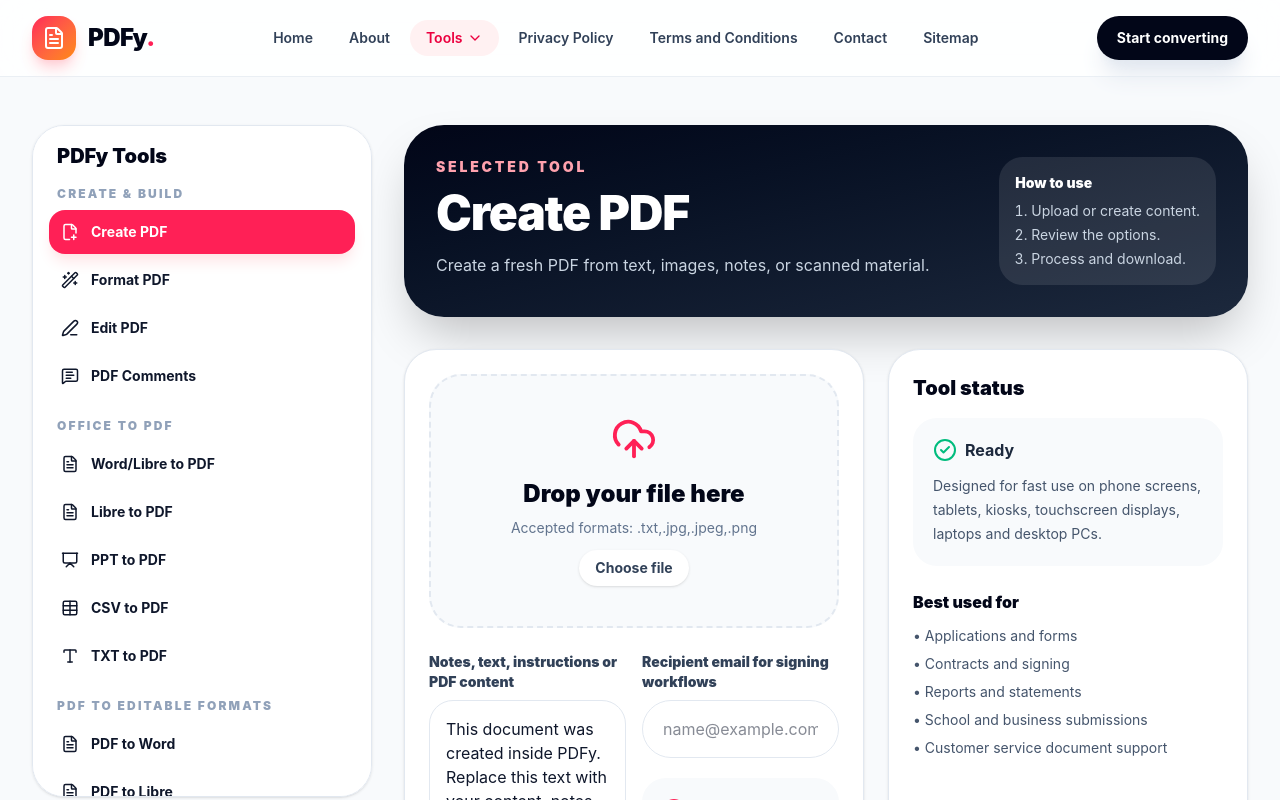
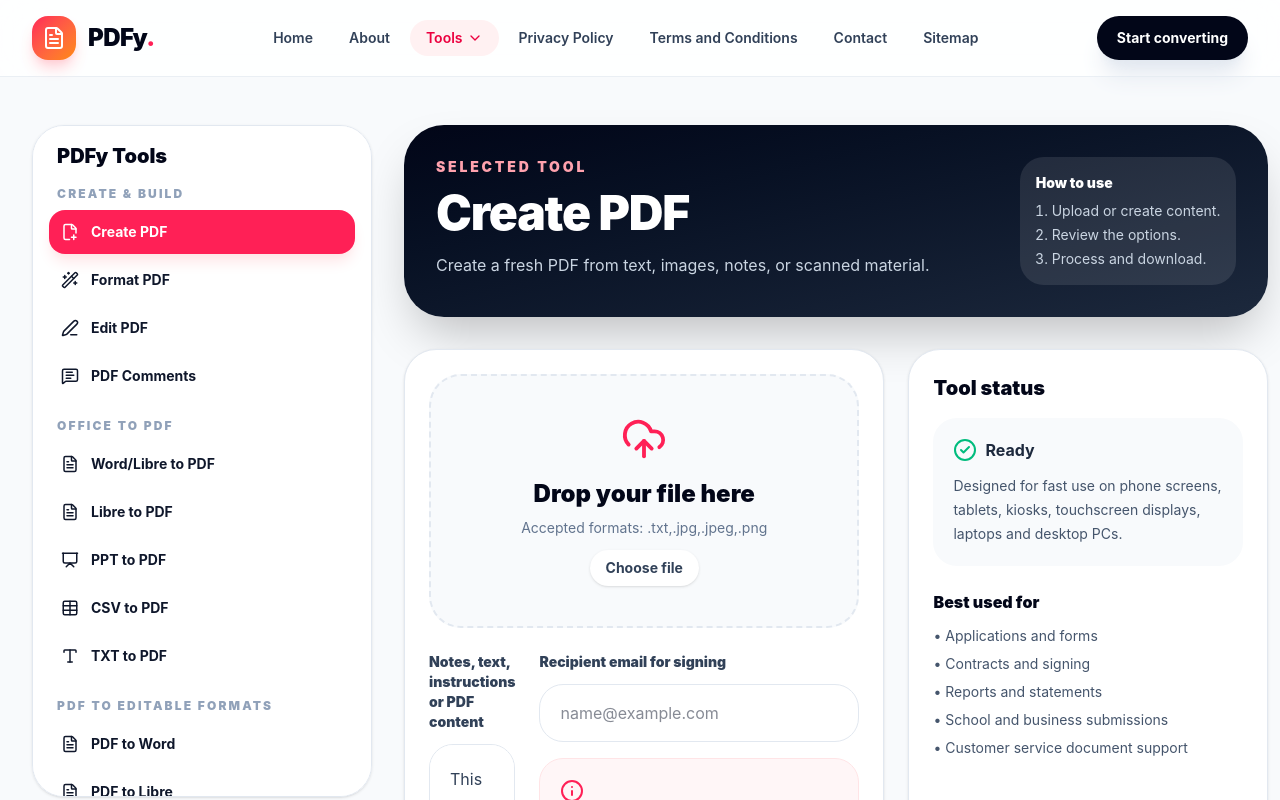
Before and after one commit to Rgenneker/pdfy-website, a React (Vite) app: page / in a window 1280 px wide. Both pictures are taken after a click on the button "Start converting". Shown: the top 800 px of the page. Built offline with nearby package versions, Linux system fonts and the light colour scheme.

Commit message:
Update website

```diff
--- a/src/App.jsx
+++ b/src/App.jsx
@@ -367,11 +367,41 @@
               <p className="mt-3 rounded-full bg-white px-4 py-2 text-sm font-bold text-slate-700 shadow-sm">{file ? file.name : "Choose file"}</p>
               <input ref={inputRef} hidden type="file" accept={tool.accepts} onChange={(e) => setFile(e.target.files?.[0] || null)} />
             </div>
-            <div className="mt-6 grid gap-4 md:grid-cols-2">
-              <label className="block"><span className="mb-2 block text-sm font-black text-slate-700">Notes, text, instructions or PDF content</span><textarea value={note} onChange={(e) => setNote(e.target.value)} className="h-40 w-full rounded-3xl border border-slate-200 p-4 outline-none focus:border-rose-300" /></label>
-              <label className="block"><span className="mb-2 block text-sm font-black text-slate-700">Recipient email for signing workflows</span><input value={recipient} onChange={(e) => setRecipient(e.target.value)} placeholder="name@example.com" className="w-full rounded-full border border-slate-200 px-5 py-4 outline-none focus:border-rose-300" /><div className="mt-5 rounded-3xl bg-slate-50 p-5 text-sm leading-6 text-slate-600"><Info className="mb-2 text-rose-500" /> Tools that convert Word, LibreOffice, PPT, HTML, CSV, locked PDFs and OCR-based editable PDFs need a secure backend conversion engine in production. This interface is ready for API integration.</div></label>
+            <div className="mt-6 grid gap-6 xl:grid-cols-[1fr_320px]">
+              <label className="block">
+                <span className="mb-3 block text-sm font-black text-slate-700">Notes, text, instructions or PDF content</span>
+                <textarea
+                  value={note}
+                  onChange={(e) => setNote(e.target.value)}
+                  className="min-h-44 w-full rounded-3xl border border-slate-200 bg-white p-5 text-base leading-7 text-slate-700 outline-none transition focus:border-rose-300 focus:ring-4 focus:ring-rose-100"
+                  placeholder="Add notes, text, instructions or document content here..."
+                />
+              </label>
+
+              <div className="grid gap-4">
+                <label className="block">
+                  <span className="mb-3 block text-sm font-black text-slate-700">Recipient email for signing</span>
+                  <input
+                    value={recipient}
+                    onChange={(e) => setRecipient(e.target.value)}
+                    placeholder="name@example.com"
+                    className="w-full rounded-3xl border border-slate-200 bg-white px-5 py-4 text-base outline-none transition focus:border-rose-300 focus:ring-4 focus:ring-rose-100"
+                  />
+                </label>
+
+                <div className="rounded-3xl border border-rose-100 bg-rose-50/60 p-5 text-sm leading-6 text-slate-600">
+                  <Info className="mb-3 text-rose-500" />
+                  <p>
+                    Conversion tools for Word, LibreOffice, PPT, HTML, CSV, locked PDFs and OCR-based editable PDFs require a secure backend processor in production.
+                  </p>
+                </div>
+              </div>
             </div>
-            <button onClick={processTool} className="mt-6 inline-flex items-center gap-2 rounded-full bg-rose-500 px-7 py-4 font-black text-white shadow-xl shadow-rose-100 hover:bg-rose-600"><Download size={18} /> Process with {tool.name}</button>
+
+            <div className="mt-6 flex flex-col gap-3 sm:flex-row sm:items-center sm:justify-between">
+              <button onClick={processTool} className="inline-flex items-center justify-center gap-2 rounded-full bg-rose-500 px-7 py-4 font-black text-white shadow-xl shadow-rose-100 transition hover:-translate-y-0.5 hover:bg-rose-600"><Download size={18} /> Process with {tool.name}</button>
+              <p className="text-sm text-slate-500">Upload → Review → Process → Download</p>
+            </div>
           </div>
           <aside className="rounded-[2rem] border border-slate-200 bg-white p-6 shadow-sm">
             <h3 className="text-xl font-black text-slate-950">Tool status</h3>
```
